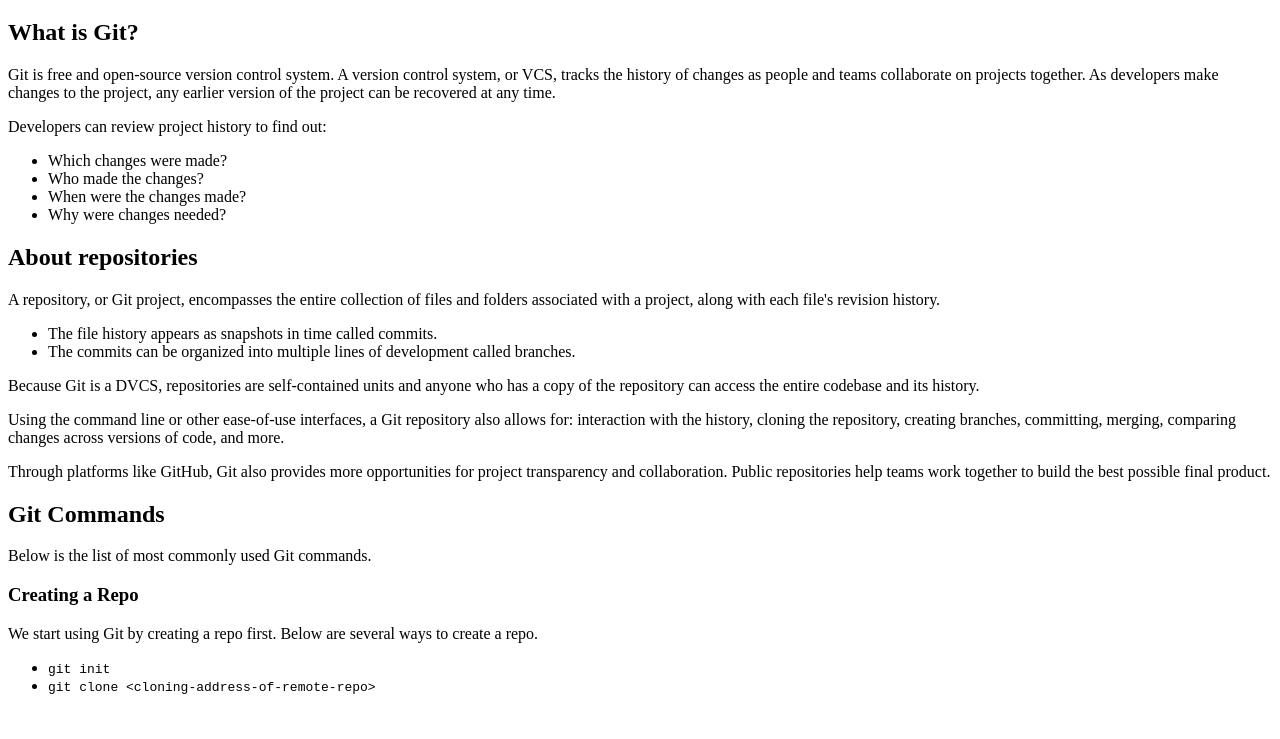
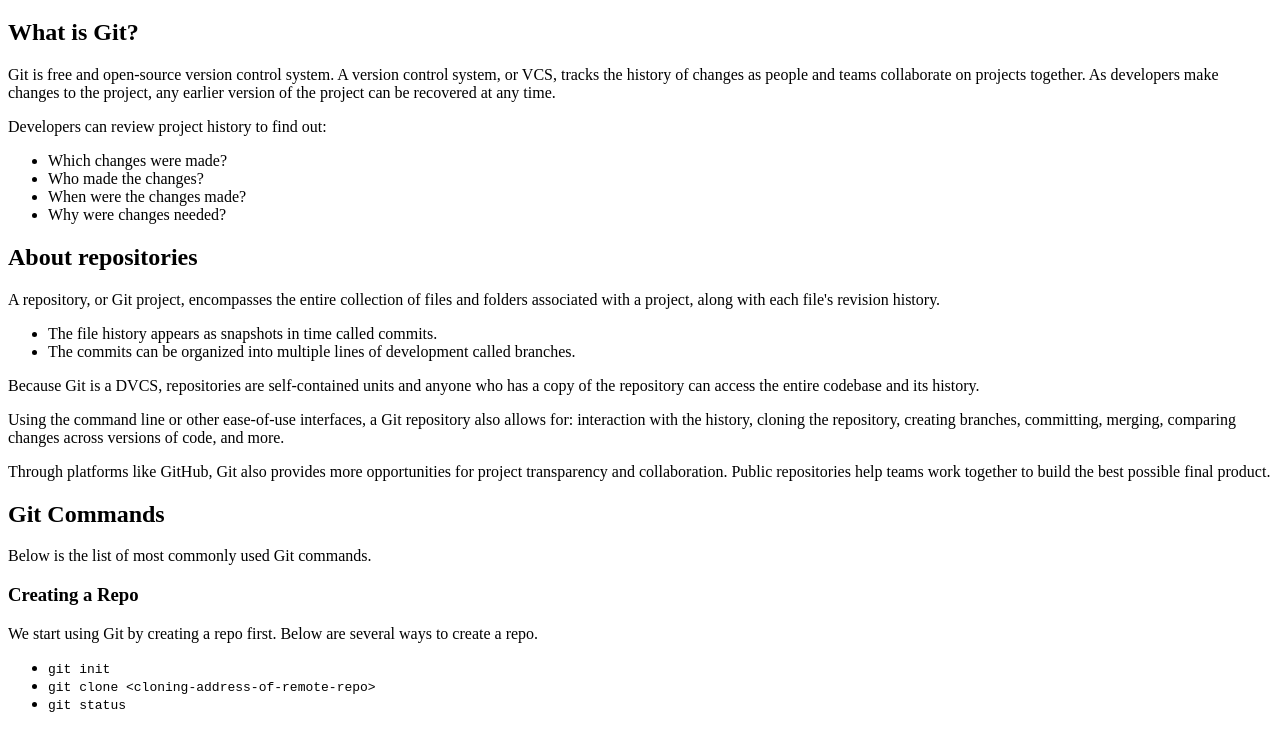
Before and after one commit to touseefdotdev/Learn-Git, a plain HTML site: page index.html in a window 1280 px wide. Shown: the part 61-800 px from the top of the page. Drawn offline with Linux system fonts and the light colour scheme.

Commit message:
Updated the index.html file

```diff
--- a/index.html
+++ b/index.html
@@ -36,6 +36,7 @@
     <ul>
         <li><code>git init</code></li>
         <li><code>git clone &lt;cloning-address-of-remote-repo&gt;</code></li>
+        <li><code>git status</code></li>
     </ul>
 </body>
 </html>
```
